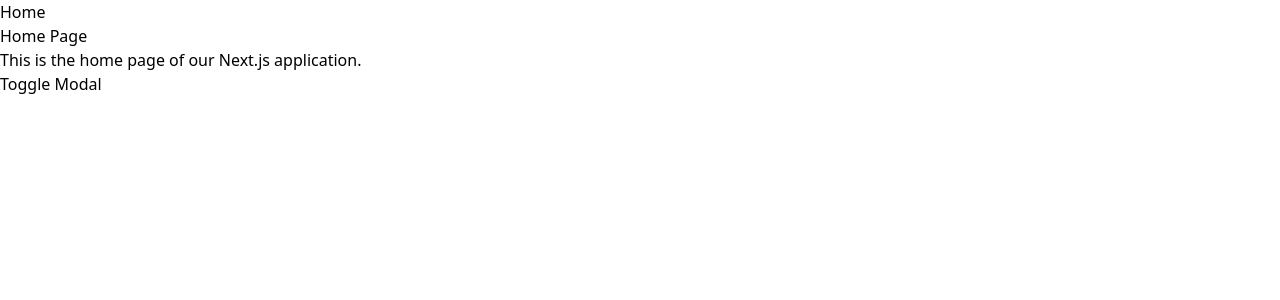
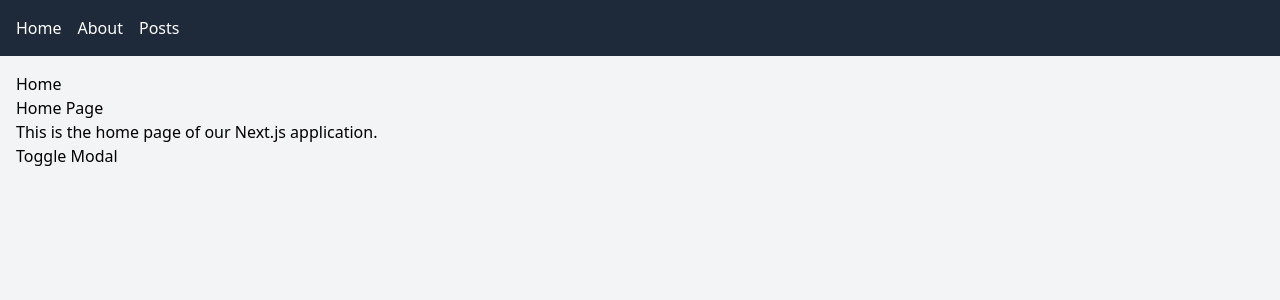
Before and after one commit to EmmaAtom00/alx-project-0x02-setup, a Next.js app in the folder alx-project-0x02/: page /home in a window 1280 px wide. Shown: the top 300 px of the page. Built offline with nearby package versions, Linux system fonts and the light colour scheme.

Commit message:
implementing naivigation and layout

```diff
--- a/alx-project-0x02/components/layout/Header.tsx
+++ b/alx-project-0x02/components/layout/Header.tsx
@@ -3,16 +3,19 @@ import React from "react";
 
 function Header() {
   return (
-    <div>
-      <ul>
-        <li>
-          <Link href="/home">Home</Link>
-        </li>
-        <li>
-          <Link href="/about">About</Link>
-        </li>
-      </ul>
-    </div>
+    <header className="bg-gray-800 text-white p-4">
+      <nav className="flex space-x-4">
+        <Link href="/home">
+          <p className="hover:text-gray-300">Home</p>
+        </Link>
+        <Link href="/about">
+          <p className="hover:text-gray-300">About</p>
+        </Link>
+        <Link href="/posts">
+          <p className="hover:text-gray-300">Posts</p>
+        </Link>
+      </nav>
+    </header>
   );
 }
 
--- /dev/null
+++ b/alx-project-0x02/components/layout/Layout.tsx
@@ -0,0 +1,17 @@
+import React from 'react'
+import Header from './Header'
+import { type LayoutProps } from '@/interfaces'
+
+
+const Layout: React.FC<LayoutProps> = ({ children }) => {
+  return (
+    <div className="min-h-screen bg-gray-100">
+      <Header />
+      <main className="p-4">
+        {children}
+      </main>
+    </div>
+  )
+}
+
+export default Layout
--- a/alx-project-0x02/interfaces/index.ts
+++ b/alx-project-0x02/interfaces/index.ts
@@ -1,3 +1,7 @@
+export interface LayoutProps {
+  children: React.ReactNode;
+}
+
 export interface CardProps {
   title: string;
   content: string;
@@ -9,7 +13,13 @@ export interface CardProps {
 export interface PostModalProps {
   title?: string;
   content?: string;
-  submitAction?: ({ title, content }: { title: string; content: string }) => void;
+  submitAction?: ({
+    title,
+    content,
+  }: {
+    title: string;
+    content: string;
+  }) => void;
 }
 
 export interface ButtonProps {
--- a/alx-project-0x02/pages/_app.tsx
+++ b/alx-project-0x02/pages/_app.tsx
@@ -1,6 +1,11 @@
+import Layout from "@/components/layout/Layout";
 import "@/styles/globals.css";
 import type { AppProps } from "next/app";
 
 export default function App({ Component, pageProps }: AppProps) {
-  return <Component {...pageProps} />;
+  return (
+    <Layout>
+      <Component {...pageProps} />
+    </Layout>
+  );
 }
--- /dev/null
+++ b/alx-project-0x02/pages/posts.tsx
@@ -0,0 +1,9 @@
+import React from 'react'
+
+function posts() {
+  return (
+    <div>posts</div>
+  )
+}
+
+export default posts
```
